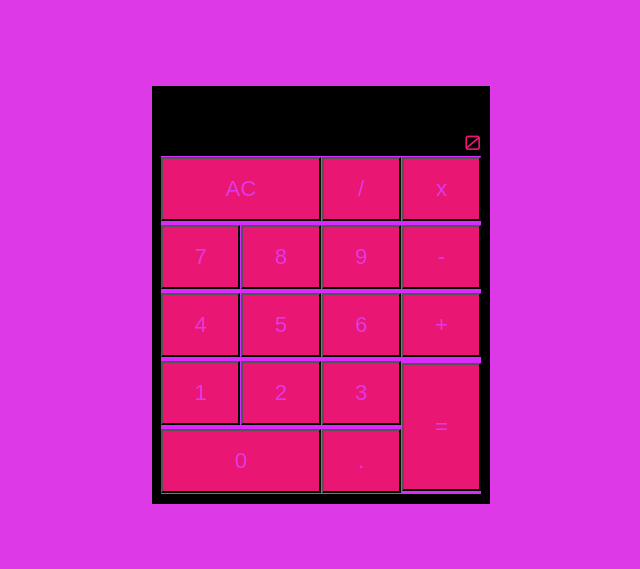
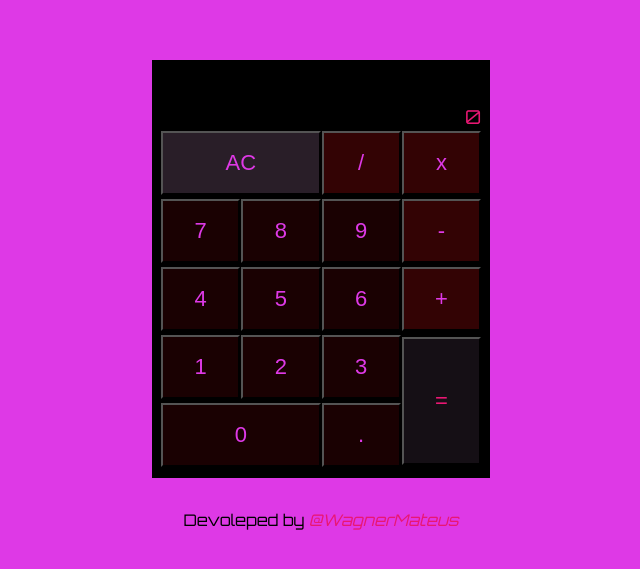
Before and after one commit to wagnermateus/calculator, a React (Vite) app: page / in a window 1280 px wide. Shown: the part 105-674 px from the top of the page, without its empty margins (319-959 px from the left). Built offline with nearby package versions, Linux system fonts and the light colour scheme.

Commit message:
new style

```diff
--- a/src/App.css
+++ b/src/App.css
@@ -1,5 +1,7 @@
 .App {
   display: flex;
+  flex-direction: column;
+  gap: 2rem;
   justify-content: center;
   align-items: center;
   width: 100vw;
@@ -34,7 +36,7 @@
   justify-items: center;
   width: 100%;
   height: 85%;
-  background: #dc29ff;
+  background: black;
   grid-template-columns: repeat(4, 1fr);
   grid-row-gap: 1px;
   grid-column-gap: 1px;
@@ -44,7 +46,7 @@ button {
   width: 100%;
   height: 4rem;
   color: #de39e6;
-  background: #e91773;
+  background: rgba(255, 17, 20, 0.1);
   font-size: 22px;
 }
 .wideBtn {
@@ -53,14 +55,17 @@ button {
 .longerBtn {
   grid-row: span 2;
   height: 8rem;
+  background-color: rgba(205, 150, 200, 0.1);
+  color: #e91773;
 }
 button:hover {
   cursor: pointer;
   border: 1px solid #de39e6;
+  border-radius: 15px;
 }
 .display {
   color: #e91773;
-  font-size: 20px;
+  font-size: 1.2rem;
 }
 .displayExpression {
   display: flex;
@@ -71,3 +76,25 @@ button:hover {
   color: #de39e6;
   font-size: 0.7rem;
 }
+.AC{
+  background-color: rgba(205, 150, 200, 0.2);
+}
+i{
+  color: #e91773;
+}
+.operator{
+  background-color: rgba(255, 18, 20, 0.2);
+}
+
+@media (max-width: 428px) {
+  .calculator{
+    width: 100%;
+    height: 70%;
+  }
+  button, .longerBtn{
+    height: 100%;
+  }
+  .App{
+    justify-content: space-between;
+  }
+}
--- a/src/App.tsx
+++ b/src/App.tsx
@@ -10,6 +10,9 @@ function App() {
     if (displaySymbol === "0") {
       setDisplaySymbol("");
     }
+    if(displaySymbol.length >= 20) {
+      setDisplaySymbol("Digit Limit");
+    }
     setExpression((prev) => prev + symbol);
     setDisplaySymbol((prev) =>
       prev.includes("+") ||
@@ -19,6 +22,8 @@ function App() {
         ? symbol
         : prev + symbol
     );
+
+
     if (expression[expression.length - 1] == "=") {
       if (/[0-9.]/.test(symbol)) {
         setExpression(symbol);
@@ -27,7 +32,6 @@ function App() {
       }
     }
     if (operator.test(symbol)) {
-      const operator = /[÷*+/-]/g;
       const expressionSplit = expression.split("");
       const isLastElementOperator =
         expressionSplit[expressionSplit.length - 1].includes("*") ||
@@ -35,15 +39,14 @@ function App() {
         expressionSplit[expressionSplit.length - 1].includes("-") ||
         expressionSplit[expressionSplit.length - 1].includes("/");
       if (isLastElementOperator) {
-          setExpression(expression.slice(0, -1) + symbol);
-
+        setExpression(expression.slice(0, -1) + symbol);
       }
-      if(isLastElementOperator && symbol=="-"){
-        if(!expressionSplit[expressionSplit.length - 1].includes("-") ){
-           setExpression(expression + symbol)
+      if (isLastElementOperator && symbol == "-") {
+        if (!expressionSplit[expressionSplit.length - 1].includes("-")) {
+          setExpression(expression + symbol);
         }
       }
-      if(expressionSplit[expressionSplit.length - 1].includes("-")){
+      if (expressionSplit[expressionSplit.length - 1].includes("-")) {
         setExpression(expression.slice(0, -2) + symbol);
       }
 
@@ -82,13 +85,17 @@ function App() {
           </div>
         </div>
         <div className="buttons">
-          <button id="clear" className="wideBtn" onClick={clear}>
+          <button id="clear" className="wideBtn AC" onClick={clear}>
             AC
           </button>
-          <button id="divide" onClick={() => display("/")}>
+          <button id="divide" className="operator" onClick={() => display("/")}>
             /
           </button>
-          <button id="multiply" onClick={() => display("*")}>
+          <button
+            id="multiply"
+            className="operator"
+            onClick={() => display("*")}
+          >
             x
           </button>
           <button id="seven" onClick={() => display("7")}>
@@ -100,7 +107,11 @@ function App() {
           <button id="nine" onClick={() => display("9")}>
             9
           </button>
-          <button id="subtract" onClick={() => display("-")}>
+          <button
+            id="subtract"
+            className="operator"
+            onClick={() => display("-")}
+          >
             -
           </button>
           <button id="four" onClick={() => display("4")}>
@@ -112,7 +123,7 @@ function App() {
           <button id="six" onClick={() => display("6")}>
             6
           </button>
-          <button id="add" onClick={() => display("+")}>
+          <button id="add" className="operator" onClick={() => display("+")}>
             +
           </button>
           <button id="one" onClick={() => display("1")}>
@@ -149,6 +160,9 @@ function App() {
           </button>
         </div>
       </div>
+      <p>
+        Devoleped by <i>@WagnerMateus</i>
+      </p>
     </div>
   );
 }
```
